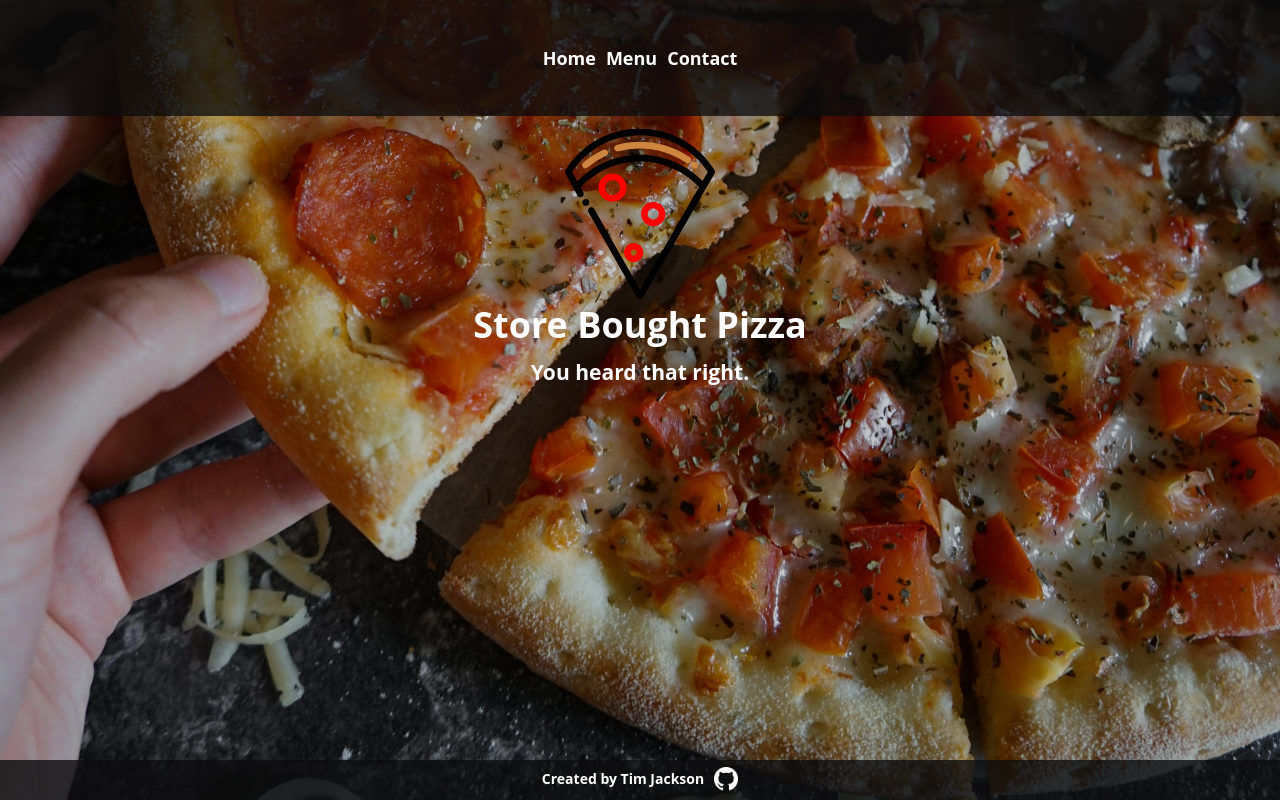
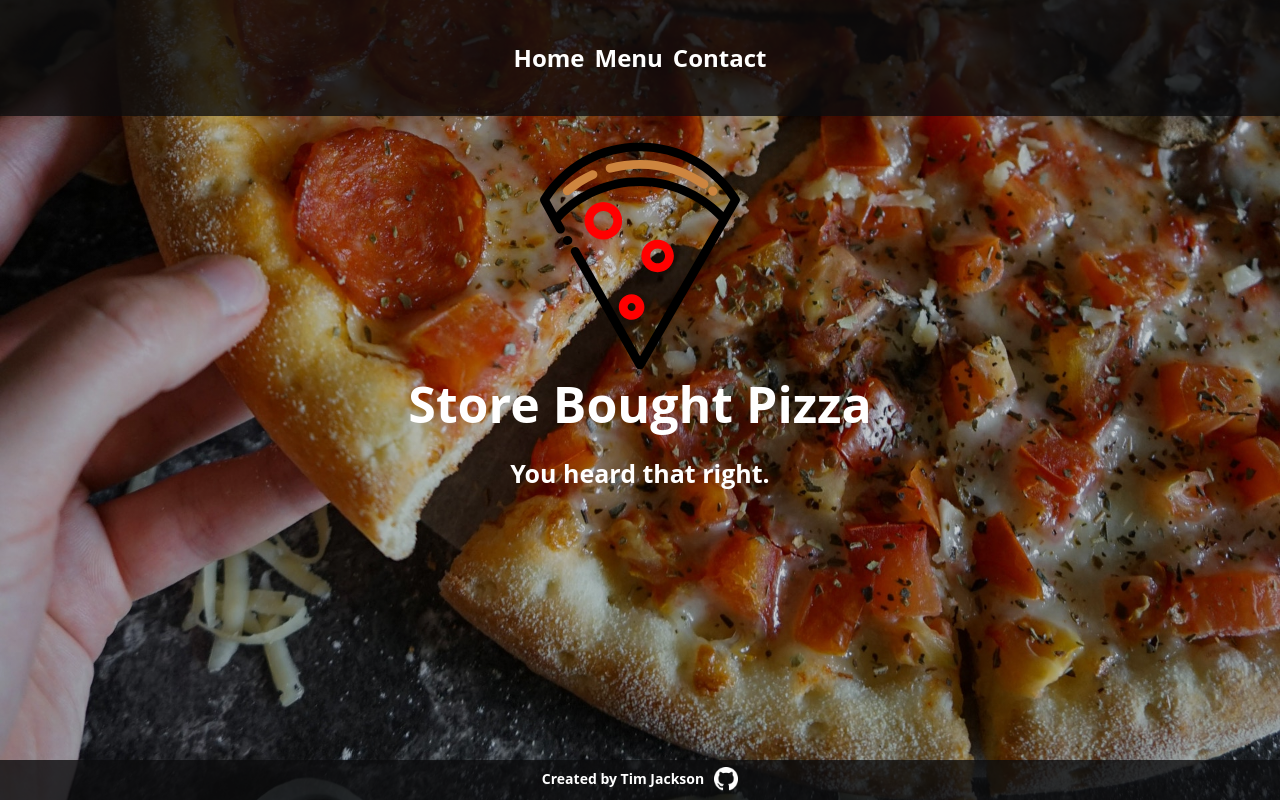
Before and after one commit to timjacksonm/Restaurant-Page, a website: page dist/index.html in a window 1280 px wide. Drawn offline with Linux system fonts and the light colour scheme; files that its build step writes are made by us from their sources; files whose address does not match are found by name.

Commit message:
added media queries and adjusted sizing

```diff
--- a/src/styles.css
+++ b/src/styles.css
@@ -35,8 +35,8 @@ header {
   padding: 13px 0px;
 }
 ul {
+  display: inline-flex;
   padding: 0;
-  display: inline-flex;
 }
 li {
   list-style: none;
@@ -49,16 +49,18 @@ main {
   flex-direction: column;
   align-items: center;
   color: #fff;
-  font-size: 18px;
+  white-space: nowrap;
   font-family: "Open Sans", sans-serif;
   font-weight: 700;
   line-height: 2px;
+  font-size: 15px;
   flex: 1;
   width: 100%;
   padding-top: 13px;
 }
 main img {
   transform: rotate(180deg);
+  width: 150px;
 }
 /* FOOTER | BOTTOM OF PAGE */
 footer {
@@ -79,3 +81,23 @@ footer {
   padding-left: 10px;
 }
 /* MEDIA QUERIES */
+
+/* Medium devices (tablets, 768px and up) */
+@media (min-width: 768px) {
+  header li {
+    font-size: 24px;
+  }
+  main {
+    font-size: 25px;
+    padding-top: 26px;
+  }
+  main img {
+    width: 200px;
+  }
+}
+/* Large devices (desktops, 992px and up) */
+@media (min-width: 992px) {
+}
+/* Extra large devices (large desktops, 1200px and up) */
+@media (min-width: 1200px) {
+}
```
Also changed, not shown: dist/index.html.
